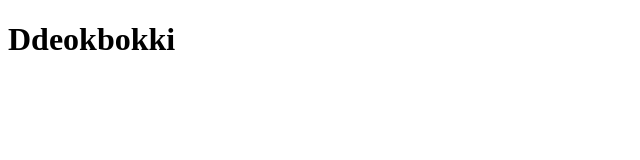
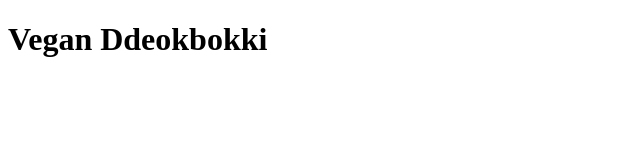
Before and after one commit to dpkenna/odin-recipes, a plain HTML site: page recipes/vegan-ddeokbokki.html in a window 1280 px wide. Shown: the whole page, without its empty margins (0-640 px from the left). Drawn offline with Linux system fonts and the light colour scheme.

Commit message:
Change to vegan ddeokbokki

```diff
--- a/recipes/ddeokbokki.html
+++ b/recipes/vegan-ddeokbokki.html
@@ -4,9 +4,9 @@
     <meta charset="UTF-8">
     <meta http-equiv="X-UA-Compatible" content="IE=edge">
     <meta name="viewport" content="width=device-width, initial-scale=1.0">
-    <title>Ddeokbokki</title>
+    <title>Vegan Ddeokbokki</title>
 </head>
 <body>
-    <h1>Ddeokbokki</h1>
+    <h1>Vegan Ddeokbokki</h1>
 </body>
 </html>
```
Also changed, not shown: index.html (+1 -1 lines).
